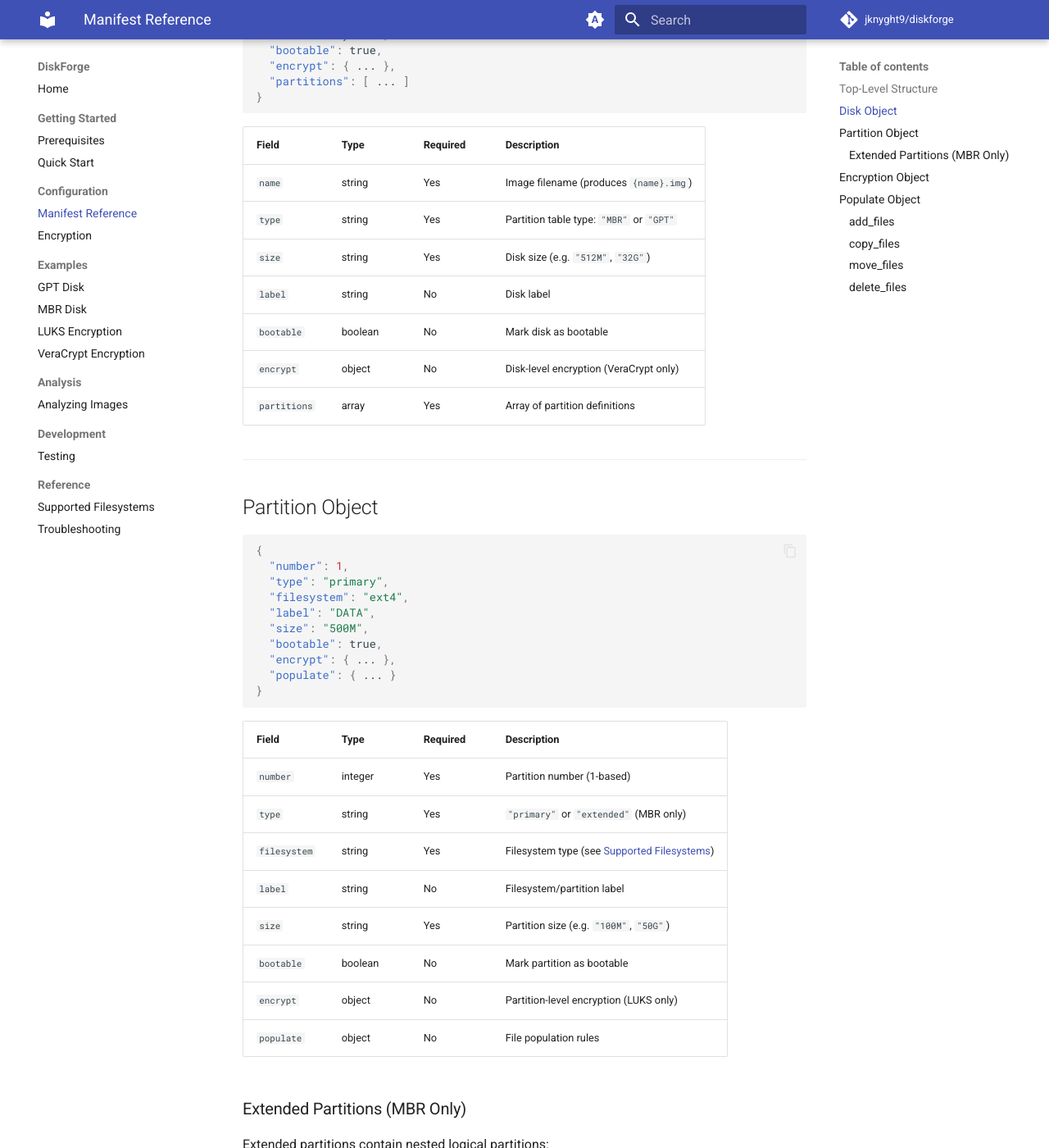
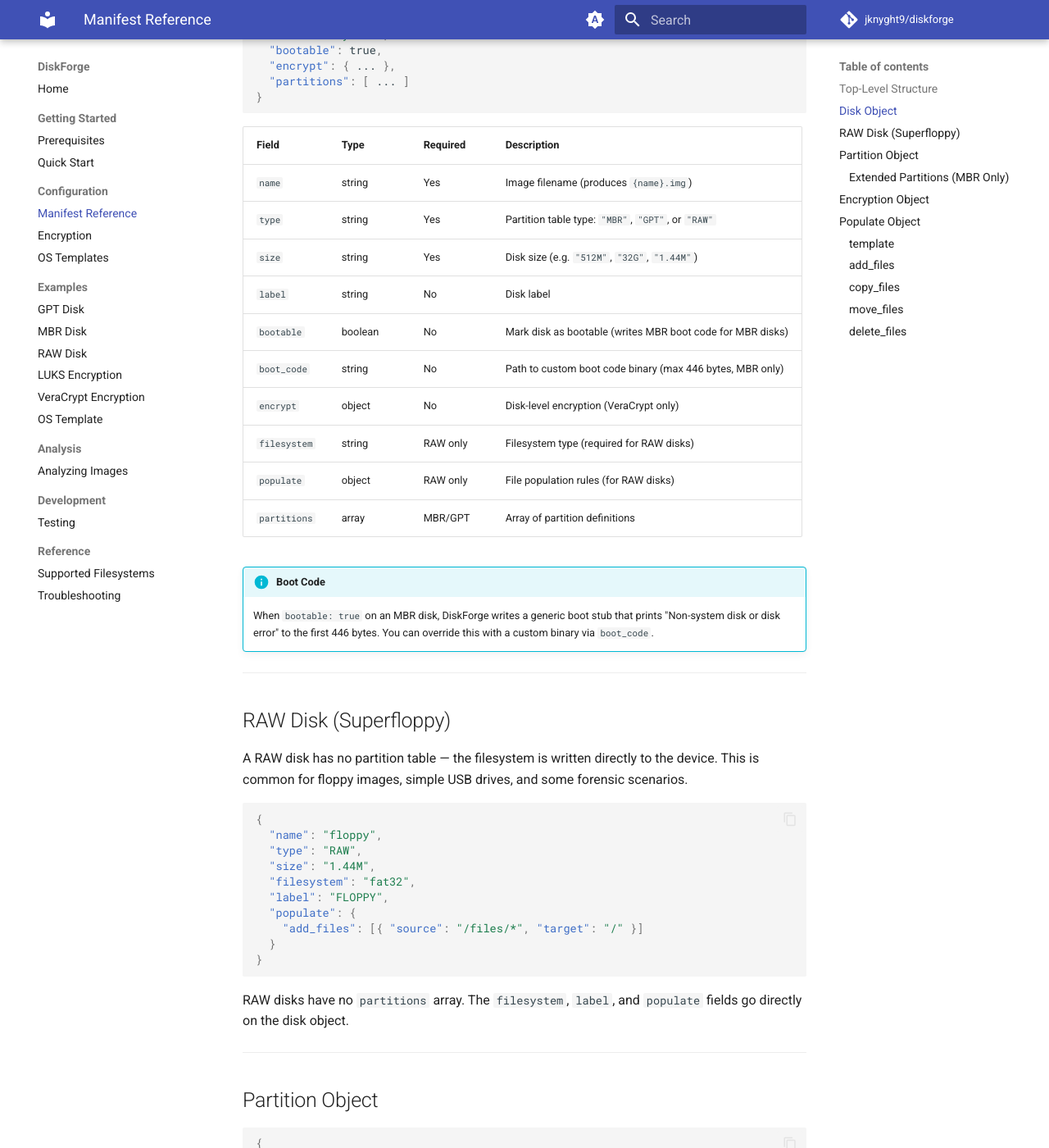
Before and after one commit to jknyght9/diskforge, an MkDocs documentation site: the page built from docs/configuration/manifest-reference.md, in a window 1280 px wide and 1400 px high, scrolled down 785 px. Shown: the whole window at 82% size. Built offline with MkDocs 1.6.1 and Material for MkDocs 9.7.7, drawn with Linux system fonts in a browser that asks for light colours; comment, search, counter and statistics services are not loaded; some of the changed text lies outside the part shown.

Commit message:
Update docs for boot code, RAW disks, templates, and HFS+
- Add OS Templates documentation page with all 4 template details
- Add RAW disk and OS template example pages
- Update manifest reference with RAW type, boot_code, and template fields
- Update filesystem reference with HFS+
- Update index features table and mermaid diagram
- Update testing docs for 78 checks across 6 scenarios
- Add templates and raw disk to nav

Co-Authored-By: Claude Opus 4.6 (1M context) <noreply@anthropic.com>

````diff
--- a/docs/configuration/manifest-reference.md
+++ b/docs/configuration/manifest-reference.md
@@ -37,12 +37,39 @@ The manifest is a JSON file that defines one or more disk images to build. Each
 | Field | Type | Required | Description |
 |-------|------|----------|-------------|
 | `name` | string | Yes | Image filename (produces `{name}.img`) |
-| `type` | string | Yes | Partition table type: `"MBR"` or `"GPT"` |
-| `size` | string | Yes | Disk size (e.g. `"512M"`, `"32G"`) |
+| `type` | string | Yes | Partition table type: `"MBR"`, `"GPT"`, or `"RAW"` |
+| `size` | string | Yes | Disk size (e.g. `"512M"`, `"32G"`, `"1.44M"`) |
 | `label` | string | No | Disk label |
-| `bootable` | boolean | No | Mark disk as bootable |
+| `bootable` | boolean | No | Mark disk as bootable (writes MBR boot code for MBR disks) |
+| `boot_code` | string | No | Path to custom boot code binary (max 446 bytes, MBR only) |
 | `encrypt` | object | No | Disk-level encryption (VeraCrypt only) |
-| `partitions` | array | Yes | Array of partition definitions |
+| `filesystem` | string | RAW only | Filesystem type (required for RAW disks) |
+| `populate` | object | RAW only | File population rules (for RAW disks) |
+| `partitions` | array | MBR/GPT | Array of partition definitions |
+
+!!! info "Boot Code"
+    When `bootable: true` on an MBR disk, DiskForge writes a generic boot stub that prints "Non-system disk or disk error" to the first 446 bytes. You can override this with a custom binary via `boot_code`.
+
+---
+
+## RAW Disk (Superfloppy)
+
+A RAW disk has no partition table — the filesystem is written directly to the device. This is common for floppy images, simple USB drives, and some forensic scenarios.
+
+```json
+{
+  "name": "floppy",
+  "type": "RAW",
+  "size": "1.44M",
+  "filesystem": "fat32",
+  "label": "FLOPPY",
+  "populate": {
+    "add_files": [{ "source": "/files/*", "target": "/" }]
+  }
+}
+```
+
+RAW disks have no `partitions` array. The `filesystem`, `label`, and `populate` fields go directly on the disk object.
 
 ---
 
@@ -137,16 +164,30 @@ See the [Encryption Guide](encryption.md) for detailed configuration.
 
 ## Populate Object
 
-The `populate` block controls file operations on a partition. Operations execute in order: add → copy → move → delete.
+The `populate` block controls file operations on a partition. Operations execute in order: template → add → copy → move → delete.
 
 ```json
 "populate": {
+  "template": "windows10",
   "add_files": [ ... ],
   "copy_files": [ ... ],
   "move_files": [ ... ],
   "delete_files": [ ... ]
 }
 ```
+
+### template
+
+Apply an OS directory structure template before adding files. Templates create directories and stub files that mimic a real operating system layout. See [OS Templates](templates.md) for details.
+
+```json
+"template": "windows10"
+```
+
+Available templates: `windows10`, `windowsxp`, `linux`, `macos`
+
+!!! tip
+    Templates are applied first, so `add_files` can target template directories. For example, place EVTX logs into `/Windows/System32/winevt/Logs` after applying the `windows10` template.
 
 ### add_files
 
--- a/mkdocs.yml
+++ b/mkdocs.yml
@@ -63,11 +63,14 @@ nav:
   - Configuration:
     - Manifest Reference: configuration/manifest-reference.md
     - Encryption: configuration/encryption.md
+    - OS Templates: configuration/templates.md
   - Examples:
     - GPT Disk: examples/basic-gpt.md
     - MBR Disk: examples/basic-mbr.md
+    - RAW Disk: examples/raw-disk.md
     - LUKS Encryption: examples/luks-encryption.md
     - VeraCrypt Encryption: examples/veracrypt-encryption.md
+    - OS Template: examples/os-template.md
   - Analysis:
     - Analyzing Images: analysis/analyzing-images.md
   - Development:
````
Also changed, not shown: docs/configuration/templates.md (added, +184 -0 lines), docs/development/testing.md (+28 -8 lines), docs/examples/os-template.md (added, +93 -0 lines), docs/examples/raw-disk.md (added, +63 -0 lines), docs/index.md (+29 -13 lines), docs/reference/filesystems.md (+12 -0 lines).
